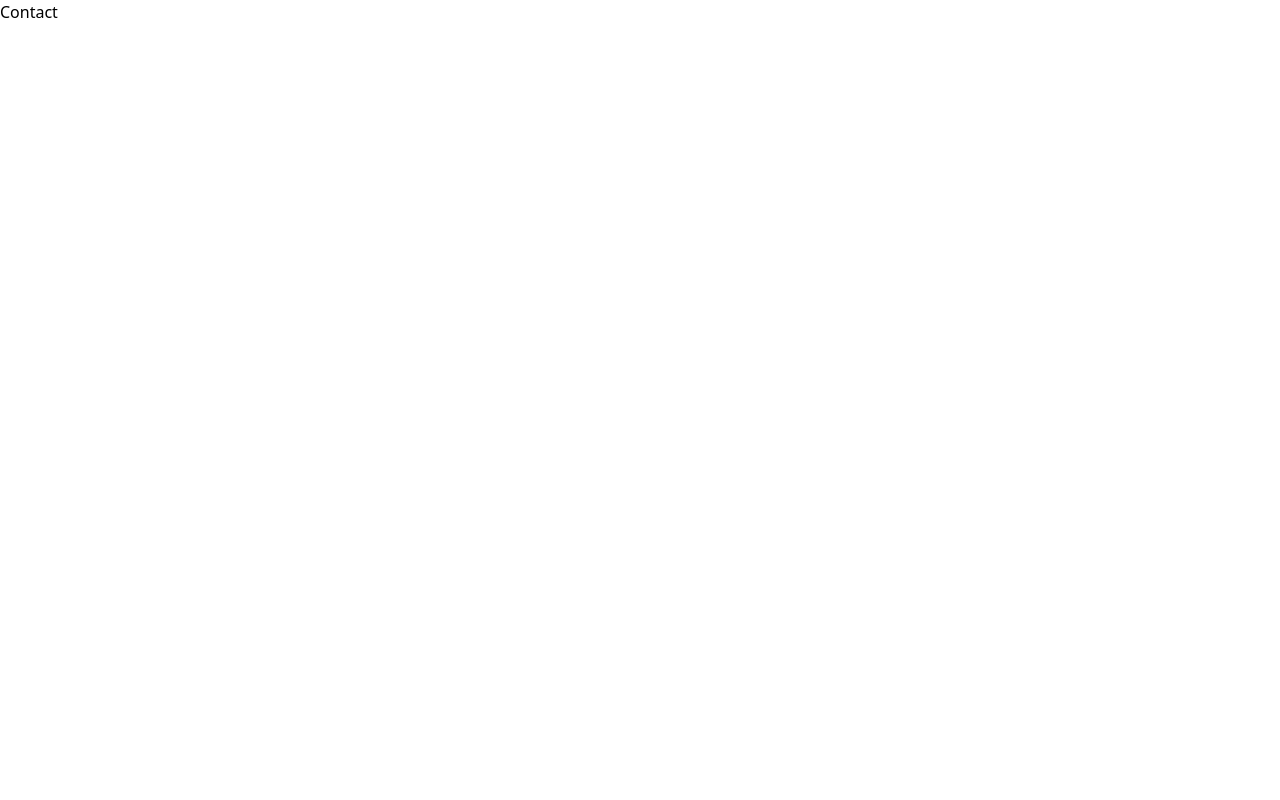
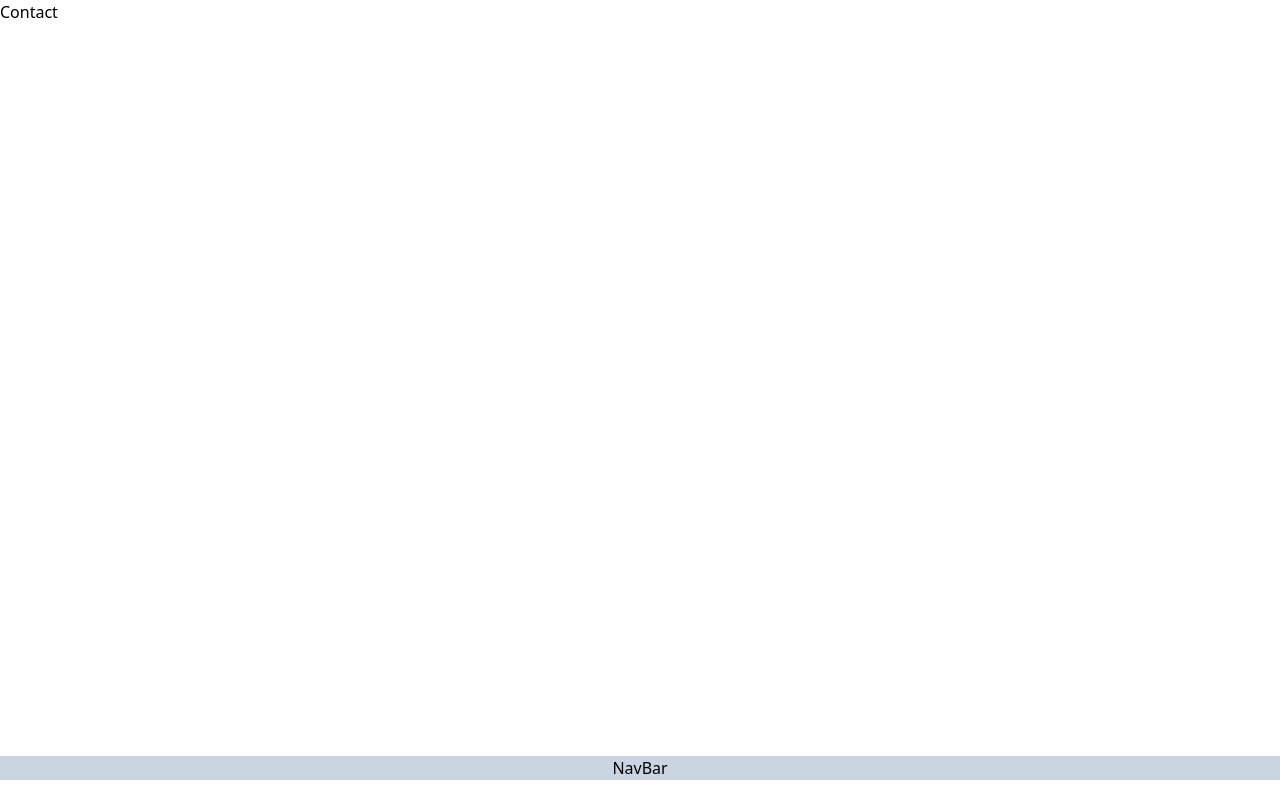
Before and after one commit to ahjam-taoufik/cv-tailwind-and-divers-css-react, a React (Create React App) app: page /c in a window 1280 px wide. Built offline with nearby package versions, Linux system fonts and the light colour scheme.

Commit message:
add Navbar

```diff
--- a/src/App.js
+++ b/src/App.js
@@ -2,11 +2,13 @@ import { BrowserRouter, Route, Routes } from "react-router-dom";
 import Contact from './pages/Contact';
 import Shop from "./pages/Shop";
 import Home from './pages/Home';
+import NavBar from './components/NavBar';
 
 
 function App() {
   return (
     <BrowserRouter>
+      <NavBar />
       <Routes>
         <Route path="/" element={<Home />} />
         <Route path="/c" element={<Contact />} />
--- /dev/null
+++ b/src/components/NavBar.jsx
@@ -0,0 +1,19 @@
+import React from 'react';
+
+const NavBar = () => {
+  return (
+    <div
+      className="fixed bottom-5
+    bg-slate-300 w-screen"
+    >
+      <div
+        className="flex justify-center
+      "
+      >
+        NavBar
+      </div>
+    </div>
+  );
+};
+
+export default NavBar;
```
